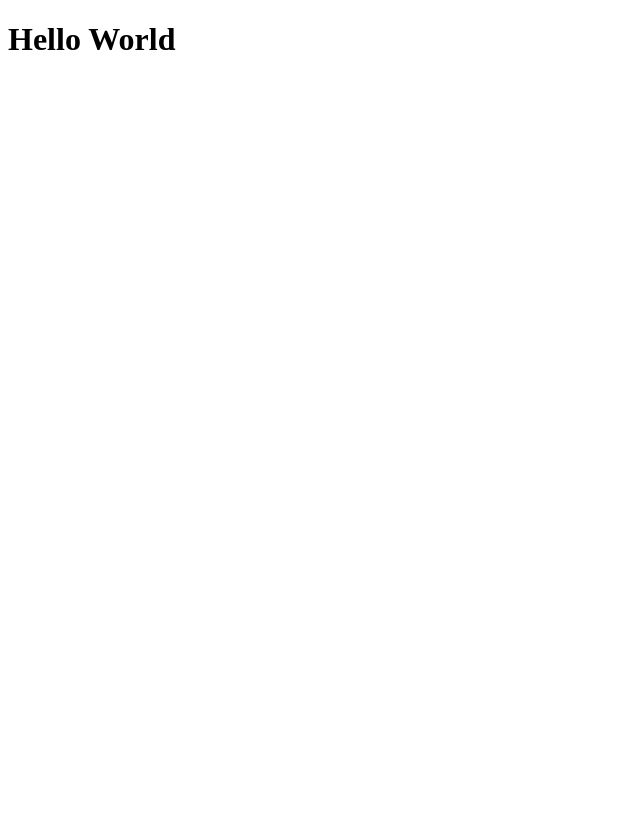
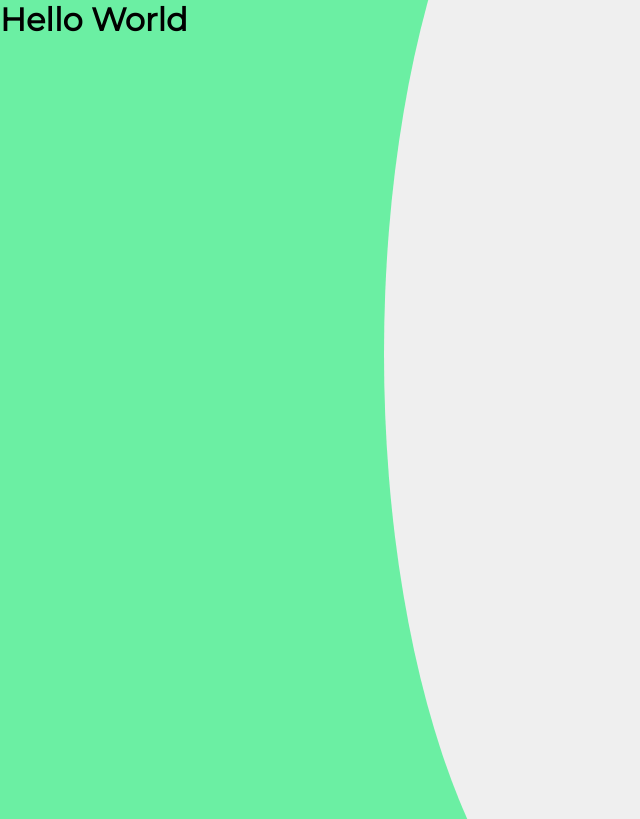
Before and after one commit to marcioflaviof/lottery-challenge, a React (Create React App) app: page / in a window 1280 px wide. Shown: the whole page, without its empty margins (0-640 px from the left). Built offline with nearby package versions, Linux system fonts and the light colour scheme.

Commit message:
Create styles for background in App

```diff
--- a/public/index.html
+++ b/public/index.html
@@ -1,6 +1,13 @@
 <!DOCTYPE html>
 <html lang="en">
   <head>
+    <link rel="preconnect" href="https://fonts.googleapis.com" />
+    <link rel="preconnect" href="https://fonts.gstatic.com" crossorigin />
+    <link
+      href="https://fonts.googleapis.com/css2?family=Montserrat&display=swap"
+      rel="stylesheet"
+    />
+
     <title>Lottery</title>
   </head>
   <body>
--- a/src/App.tsx
+++ b/src/App.tsx
@@ -1,9 +1,14 @@
-const App = (): JSX.Element => {
+import React from "react";
+
+function App() {
   return (
-    <div>
-      <h1>Hello World</h1>
+    <div className="container">
+      <div className="bg-one">
+        <h1>Hello World</h1>
+      </div>
+      <div className="bg-two"></div>
     </div>
   );
-};
+}
 
 export default App;
--- a/src/index.tsx
+++ b/src/index.tsx
@@ -1,6 +1,8 @@
 import React from 'react';
 import ReactDOM from 'react-dom';
 import App from './App';
+
+import './style.css'
 
 ReactDOM.render(
   <React.StrictMode>
--- /dev/null
+++ b/src/style.css
@@ -0,0 +1,39 @@
+body {
+  font-family: "Montserrat", sans-serif;
+  overflow: hidden;
+  margin: -21px 0 0 0;
+}
+
+.container {
+  display: flex;
+}
+
+.bg-one {
+  background-color: #6befa3;
+  height: 105vh;
+  width: 40vw;
+  position: relative;
+  z-index: 0;
+  overflow: hidden;
+}
+
+.bg-one::before {
+  content: "";
+  position: absolute;
+  background-color: #efefef;
+  height: 150%;
+  width: 100%;
+  right: 0;
+  margin-right: calc(-150% / 2);
+  top: 50%;
+  margin-top: calc(-1350px / 2);
+  border-radius: 50% 0% 0% 50%;
+  z-index: -1;
+}
+
+.bg-two {
+  content: "";
+  height: 105vh;
+  width: 60vw;
+  background-color: #efefef;
+}
```
